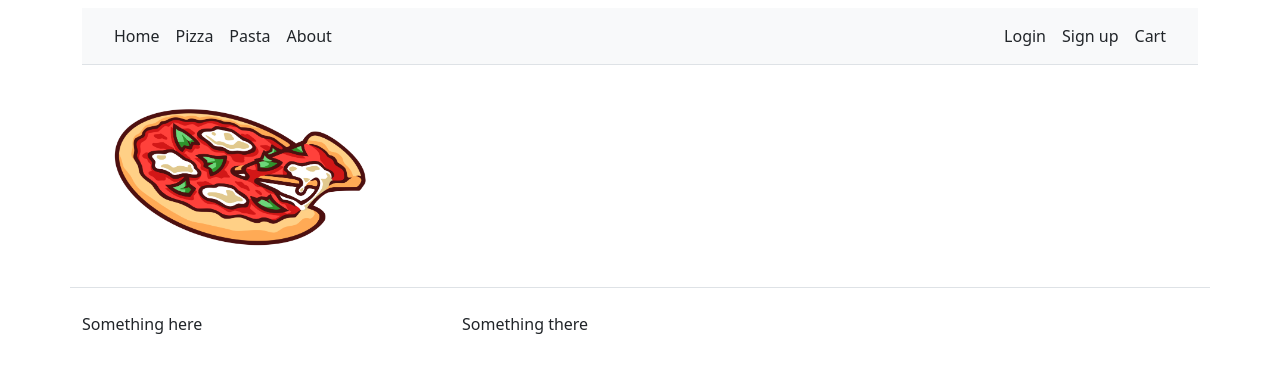
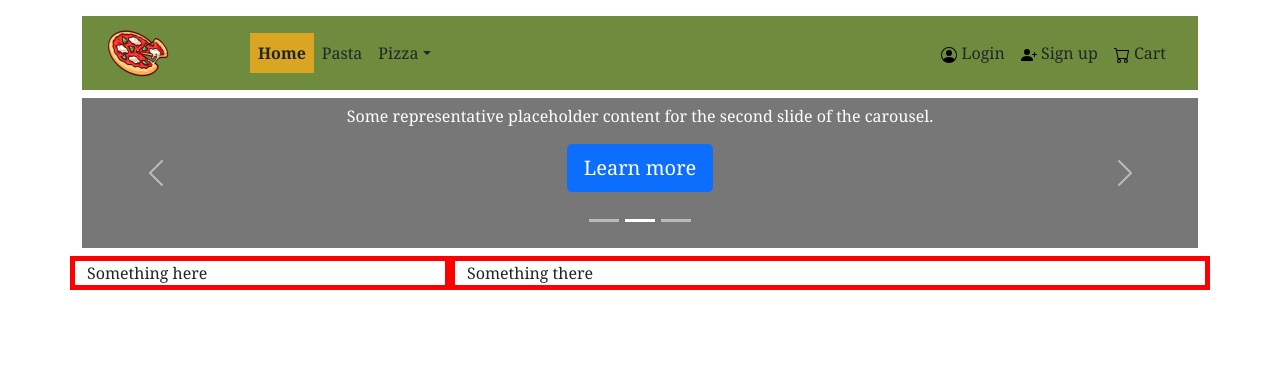
Before and after one commit to 662781/Webdevelopment_EndAssignment, a PHP site: page / in a window 1280 px wide. Shown: the top 373 px of the page. Run offline with PHP 8.4, Linux system fonts and the light colour scheme.

Commit message:
Progress Endassignment

```diff
--- /dev/null
+++ b/app/public/css/style.css
@@ -0,0 +1,35 @@
+*{
+    font-family: Cambria, Cochin, Georgia, Times, 'Times New Roman', serif;
+}
+
+
+.logo{
+    max-width: 50%;
+}
+
+.container-fluid{
+    background-color: rgb(111, 139, 61);
+}
+
+.nav-item .nav-link:hover{
+    color: white;
+    background-color: rgb(250, 104, 78);
+    font-weight: bold;
+}
+
+.nav-item.active{
+    background-color: goldenrod;
+    font-weight: bold;
+}
+
+.col{
+    border: 5px solid red;
+}
+
+
+
+@media all and (min-width: 992px) {
+	.navbar .nav-item .dropdown-menu{ display: none; }
+	.navbar .nav-item:hover .dropdown-menu{ display: block; }
+	.navbar .nav-item .dropdown-menu{ margin-top:0; }
+}
--- a/app/public/index.php
+++ b/app/public/index.php
@@ -6,8 +6,8 @@
     <meta http-equiv="X-UA-Compatible" content="IE=edge">
     <meta name="viewport" content="width=device-width, initial-scale=1.0">
     <link href="https://cdn.jsdelivr.net/npm/bootstrap@5.1.3/dist/css/bootstrap.min.css" rel="stylesheet" integrity="sha384-1BmE4kWBq78iYhFldvKuhfTAU6auU8tT94WrHftjDbrCEXSU1oBoqyl2QvZ6jIW3" crossorigin="anonymous">
-    <link rel="stylesheet" href="style.css">
-    <link rel="icon" href="images/pizza_logo.png" type="image" sizes="16x16">
+    <link rel="stylesheet" href="css/style.css">
+    <link rel="icon" href="images/pizza_logo_ico.ico" type="image" sizes="16x16">
     <title>Pizza Time - Home</title>
 </head>
 
@@ -15,37 +15,97 @@
     <div class="container mt-2">
         <div class="row">
             <div class="col-md">
-                <nav class="py-2 bg-light border-bottom">
-                    <div class="container d-flex flex-wrap">
-                        <ul class="nav me-auto">
-                            <li class="nav-item"><a href="#" class="nav-link link-dark px-2 active" aria-current="page" >Home</a></li>
-                            <li class="nav-item"><a href="#" class="nav-link link-dark px-2">Pizza</a></li>
-                            <li class="nav-item"><a href="#" class="nav-link link-dark px-2">Pasta</a></li>
-                            <li class="nav-item"><a href="#" class="nav-link link-dark px-2">About</a></li>
-                        </ul>
-                        <ul class="nav">
-                            <li class="nav-item"><a href="#" class="nav-link link-dark px-2">Login</a></li>
-                            <li class="nav-item"><a href="#" class="nav-link link-dark px-2">Sign up</a></li>
-                            <li class="nav-item"><a href="#" class="nav-link link-dark px-2">Cart</a></li>
-                        </ul>
+                <nav class="navbar navbar-expand-lg navbar-dark">
+                    <div class="container-fluid">
+                        <a class="navbar-brand" href="index.php"><img class="logo" src="images/pizza_logo_ico.ico" alt="Pizza Time!"></a>
+                        <button class="navbar-toggler" type="button" data-bs-toggle="collapse" data-bs-target="#main_nav" aria-expanded="false" aria-label="Toggle navigation">
+                            <span class="navbar-toggler-icon"></span>
+                        </button>
+                        <div class="collapse navbar-collapse" id="main_nav">
+                            <ul class="nav me-auto">
+                                <li class="nav-item active"><a class="nav-link link-dark px-2" href="index.php">Home </a> </li>
+                                <li class="nav-item"><a class="nav-link link-dark px-2" href="#"> Pasta </a></li>
+                                <li class="nav-item dropdown">
+                                    <a class="nav-link link-dark px-2 dropdown-toggle" data-bs-toggle="dropdown">Pizza</a>
+                                    <ul class="dropdown-menu">
+                                        <li><a class="dropdown-item" href="#">Start creating!</a></li>
+                                        <li><a class="dropdown-item" href="#">Our masterpieces</a></li>
+                                    </ul>
+                                </li>
+                            </ul>
+                            <ul class="nav">
+                                <li class="nav-item"><a href="#" class="nav-link link-dark px-2"><img src="images/person-circle.svg" alt="login"> Login</a></li>
+                                <li class="nav-item"><a href="#" class="nav-link link-dark px-2"><img src="images/person-plus-fill.svg" alt="sign up"> Sign up</a></li>
+                                <li class="nav-item"><a href="#" class="nav-link link-dark px-2"><img src="images/cart.svg" alt="cart"> Cart</a></li>
+                            </ul>
+                        </div>
                     </div>
                 </nav>
             </div>
         </div>
         <div class="row">
-            <header class="py-3 mb-4 border-bottom">
-                <div class="container d-flex flex-wrap justify-content-center">
-                    <a href="/" class="d-flex align-items-center mb-3 mb-lg-0 me-lg-auto text-dark text-decoration-none">
-                        <img class= "logo" src="images/pizza_logo.png" alt="Pizza Time!">
-                    </a>
+            <div id="myCarousel" class="carousel slide" data-bs-ride="carousel">
+                <div class="carousel-indicators">
+                    <button type="button" data-bs-target="#myCarousel" data-bs-slide-to="0" class="" aria-label="Slide 1"></button>
+                    <button type="button" data-bs-target="#myCarousel" data-bs-slide-to="1" aria-label="Slide 2" class="active" aria-current="true"></button>
+                    <button type="button" data-bs-target="#myCarousel" data-bs-slide-to="2" aria-label="Slide 3" class=""></button>
                 </div>
-            </header>
+                <div class="carousel-inner">
+                    <div class="carousel-item">
+                        <svg class="bd-placeholder-img" width="100%" height="100%" xmlns="http://www.w3.org/2000/svg" aria-hidden="true" preserveAspectRatio="xMidYMid slice" focusable="false">
+                            <rect width="100%" height="100%" fill="#777"></rect>
+                        </svg>
+
+                        <div class="container">
+                            <div class="carousel-caption text-start">
+                                <h1>Example headline.</h1>
+                                <p>Some representative placeholder content for the first slide of the carousel.</p>
+                                <p><a class="btn btn-lg btn-primary" href="#">Sign up today</a></p>
+                            </div>
+                        </div>
+                    </div>
+                    <div class="carousel-item active">
+                        <svg class="bd-placeholder-img" width="100%" height="100%" xmlns="http://www.w3.org/2000/svg" aria-hidden="true" preserveAspectRatio="xMidYMid slice" focusable="false">
+                            <rect width="100%" height="100%" fill="#777"></rect>
+                        </svg>
+
+                        <div class="container">
+                            <div class="carousel-caption">
+                                <h1>Another example headline.</h1>
+                                <p>Some representative placeholder content for the second slide of the carousel.</p>
+                                <p><a class="btn btn-lg btn-primary" href="#">Learn more</a></p>
+                            </div>
+                        </div>
+                    </div>
+                    <div class="carousel-item">
+                        <svg class="bd-placeholder-img" width="100%" height="100%" xmlns="http://www.w3.org/2000/svg" aria-hidden="true" preserveAspectRatio="xMidYMid slice" focusable="false">
+                            <rect width="100%" height="100%" fill="#777"></rect>
+                        </svg>
+
+                        <div class="container">
+                            <div class="carousel-caption text-end">
+                                <h1>One more for good measure.</h1>
+                                <p>Some representative placeholder content for the third slide of this carousel.</p>
+                                <p><a class="btn btn-lg btn-primary" href="#">Browse gallery</a></p>
+                            </div>
+                        </div>
+                    </div>
+                </div>
+                <button class="carousel-control-prev" type="button" data-bs-target="#myCarousel" data-bs-slide="prev">
+                    <span class="carousel-control-prev-icon" aria-hidden="true"></span>
+                    <span class="visually-hidden">Previous</span>
+                </button>
+                <button class="carousel-control-next" type="button" data-bs-target="#myCarousel" data-bs-slide="next">
+                    <span class="carousel-control-next-icon" aria-hidden="true"></span>
+                    <span class="visually-hidden">Next</span>
+                </button>
+            </div>
         </div>
-        <div class="row">
-            <div class="col-md-4">
+        <div class="row mt-2">
+            <div class="col col-md-4">
                 Something here
             </div>
-            <div class="col-md-8">
+            <div class="col col-md-8">
                 Something there
             </div>
         </div>
--- a/app/public/style.css
+++ /dev/null
@@ -1,13 +0,0 @@
-.logo{
-    max-width: 25%;
-}
-
-.nav-item:hover{
-    color: white;
-    background-color: rgb(150, 16, 16);
-    font-weight: bold;
-}
-
-.nav-item:active{
-    background-color: darkgray;
-}
```
Also changed, not shown: app/public/login.php (added, +12 -0 lines), app/private/config.php (added), app/public/css/login-style.css (added), app/public/images/cart.svg (added), app/public/images/person-circle.svg (added), app/public/images/person-plus-fill.svg (added), app/public/images/pizza_logo_ico.ico (added).
